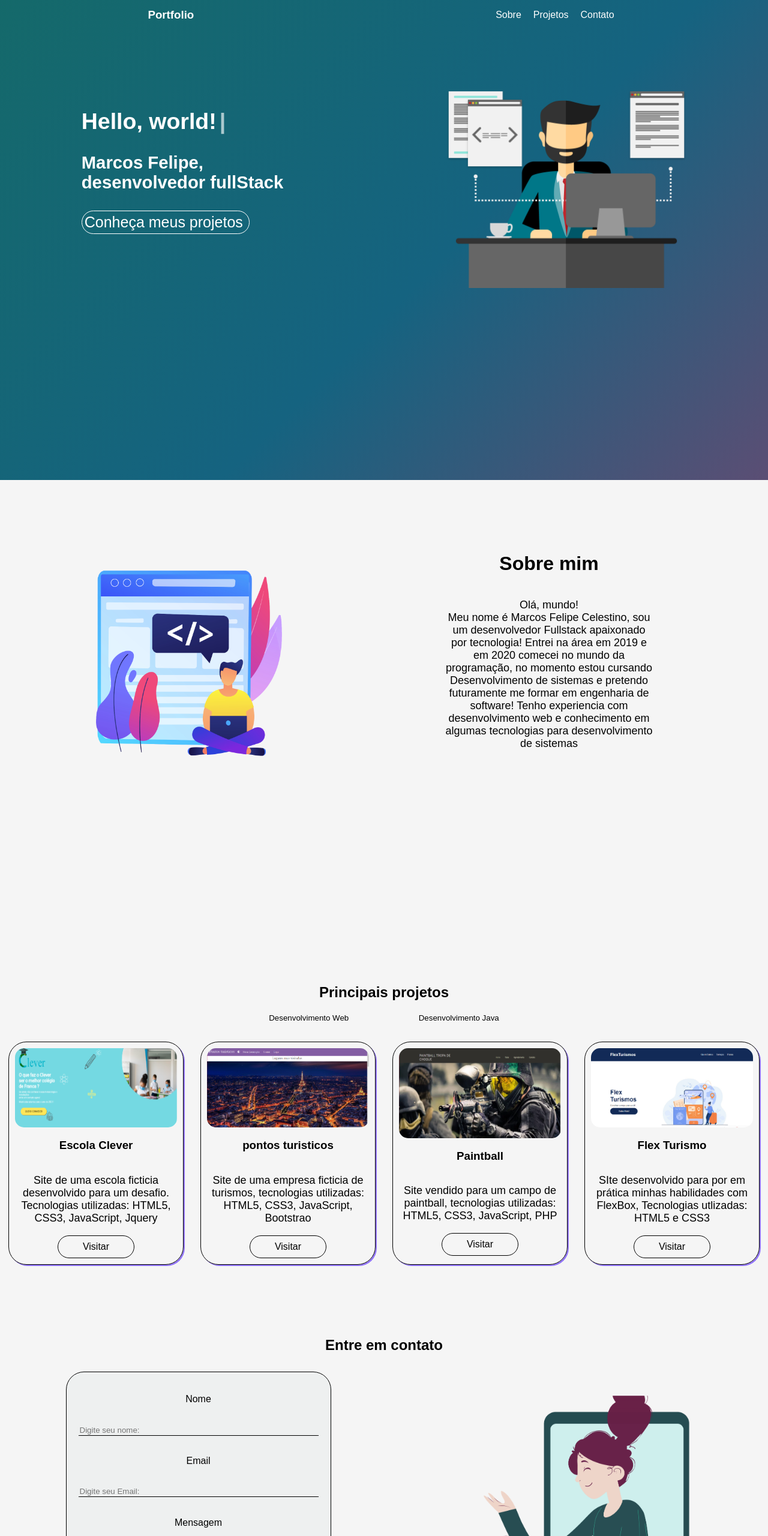
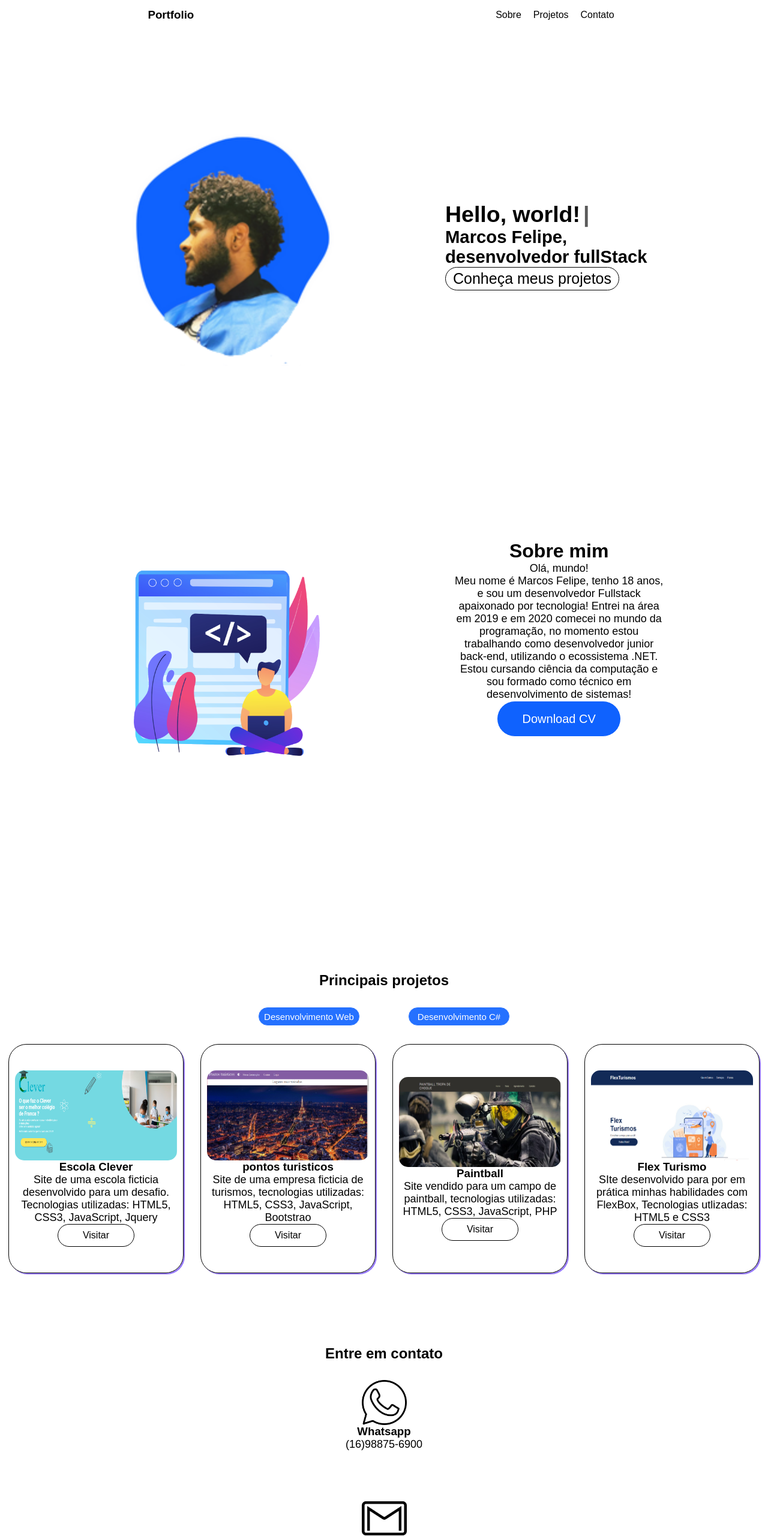
Before and after one commit to Mxrcos999/Portfolio, a plain HTML site: page index.html in a window 1280 px wide. Shown: the top 2560 px of the page at 60% size. Drawn offline with Linux system fonts and the light colour scheme.

Commit message:
corrigindo projeto

```diff
--- a/css/style.css
+++ b/css/style.css
@@ -1,7 +1,5 @@
-body{
+body *{
     margin: 0px;
-    background-color: whitesmoke;
-    color: black;
     font-family: Arial, Helvetica, sans-serif;
 }
 
@@ -12,7 +10,7 @@ body{
     justify-content: space-around;
     height: 50px;
     width: 100%;
-    color: white;
+    color: rgb(0, 0, 0);
     align-items:center ;
 
 }
@@ -22,13 +20,13 @@ body{
 }
 .menu a{
     text-decoration: none;
-    color: white;
+    color: rgb(0, 0, 0);
 
 
 }
 
 .menu a:hover{
-    border-bottom: 1px solid whitesmoke;
+    border-bottom: 1px solid rgb(0, 0, 0);
 
 }
 .menu li{
@@ -39,24 +37,40 @@ body{
 }
 .apresentacao{
     display: flex;
-    justify-content: space-around;
-    margin-top: 100px;
     flex-wrap: wrap;
-    color: white;
+    align-items: center;
+    height: 90vh;
+    max-width: 1250px;
+    width: 100%;
+    color: rgb(0, 0, 0);
+    justify-content: space-evenly;
 }
-
+.apresentacao img{
+    display: flex;
+    max-width: 400px;
+    width: 100%;
+}
+body{
+    margin: 0;
+    background-color: white;
+    color: black;
+}
 .txt-apresent{
     max-width: 337px;
     width: 100%;
     font-size: 25px;
     font-family: Arial, Helvetica, sans-serif;
-}
-.apresentacao img{
-    max-width: 400px;
-    width: 100%;
-
+    display: flex;
+    flex-wrap: wrap;
 
 }
+.txt-apresent h3{
+    display: flex;
+    max-width: 350px;
+    width: 100%;
+    flex-wrap: wrap;
+}
+
  .imagem img{
     max-width: 300px;
     width: 100%;
@@ -65,18 +79,21 @@ body{
 }
 .btn{
     text-decoration: none;
-    color: white;
-    border: 1px solid white;
+    justify-content: center;
+    align-items: center;
+    color: rgb(0, 0, 0);
+    border: 1px solid rgb(0, 0, 0);
     border-radius: 30em;
     padding: 4px;
     display: flex;
-    max-width: 270px;
+    max-width: 280px;
     width: 100%;
     text-align: center;
 }
 .btn:hover{
-    background-color: white;
-    color: rgb(3, 3, 3);
+    background-color: #0F62FE;
+    color: rgb(255, 255, 255);
+    border: 1px solid rgb(255, 255, 255);
     transition: 0.6s;
 }
 /*fim da apresentação e header*/
@@ -86,21 +103,42 @@ body{
     flex-direction: row-reverse;
     margin-top: 100px;
     height: 90vh;
-    max-width: 1200px;
-    width: 100%;
-    justify-content: space-around;
+    justify-content: center;
     flex-wrap: wrap;
+    justify-content: space-evenly;
 }
 
 .text-sobre{
     display: flex;
     flex-direction: column;
     text-align: center;
-    width: 350px;
-
+    max-width: 350px;
+    width: 100%;
+    align-items: center;
 
 }
 
+
+.text-sobre a{
+    width: 100%;
+    max-width: 205px;
+    background-color: #0F62FE;
+    height: 58px;
+    display: flex;
+    align-items: center;
+    justify-content: center;
+    color: rgb(255, 255, 255);
+    border: 1px solid rgb(255, 254, 254);
+    border-radius: 30em;
+    font-size: 20px;
+    text-decoration: none;
+
+}
+.text-sobre a:hover{
+    background-color: #1155d3;
+    transition: 0.5s;
+
+}
 .sobre img{
     max-width: 410px;
     width: 100%;
@@ -126,22 +164,26 @@ body{
     max-width: 500px;
     width: 100%;
     margin: auto;
+    flex-wrap: wrap;
 
 }
 .menuProjetos button{
     border-style: none;
-    border-bottom: 1px solid whitesmoke;
-    color: black;
-    background-color: transparent;
-
-
-
+    border: 1px solid rgb(255, 255, 255);
+    border-radius: 30em;
+    width: 100%;
+    font-size: 15px;
+    max-width: 170px;
+    height: 70px;
+    color: rgb(255, 254, 254);
+    background-color: #2571ff;
+    height: 32px;
+    cursor: pointer;
+    margin-top: 30px;
 }
-#btnProjeto:hover{
-    color: white;
-    background-color: black;
+.menuProjetos button:hover{
+    background-color: #1155d3;
     transition: 0.5s;
-    border-radius: 10px;
 }
 .menuProjetos a:hover{
     border-bottom: 1px solid whitesmoke;
@@ -162,13 +204,15 @@ body{
     flex-direction: column;
     width: 100%;
     max-width: 270px;
-    height: 350px;
+    height: 360px;
     border: 1px solid black;
     border-radius: 30px;
     padding: 10px;
     margin-bottom: 20px;
     margin-top: 30px;
+    padding-bottom: 10px;
     text-align: center;
+    justify-content: center;
     align-items: center;
 }
 
@@ -229,17 +273,24 @@ body{
 /*------------contato*/
 .contato{
     display: flex;
-    align-items: center;
-    justify-content: space-around;
-    flex-direction: row-reverse;
+    flex-direction: column;
     margin-top: 30px;
 
 
 }
-.contato img{
-    max-width: 400px;
+.itemContato{
+    display: flex;
+    flex-direction: column;
+    justify-content: center;
+    align-items: center;
+    margin-bottom: 75px;
+}
+.itemContato img{
+    max-width: 75px;
     width: 100%;
+    height: 75px;
 }
+
 .tituloContato{
     text-align: center;
     margin-top: 100px;
@@ -276,14 +327,32 @@ form textarea{
 }
 /*-------------footer-------------*/
 footer{
+    background-image:url(/img/wave.svg) ;
+    background-repeat: no-repeat;
+    background-size: cover;
+    background-position: center;
+    flex-wrap: wrap;
     display: flex;
     flex-direction: column;
     text-align: center;
-    margin-top:100px ;
+    align-items: center;
+    justify-content: center;
+    padding-top: 180px;
+    color: white;
+    font-size: 20px;
+    max-width: 4000px;
+    width: 100%;
+
+}
+footer p{
+    display: flex;
+    flex-wrap: wrap;
+
 }
 .icons a{
-    color: black;
+    color: rgb(255, 253, 253);
 }
+
 /*-----------------animação--------------------*/
 
 @keyframes back{
@@ -364,27 +433,27 @@ footer{
 
 }
 
-@media(max-width:855px){
-    .contato img{
-        display: none;
-    }
-
-}
-
 }
 
 /*------------teste---------*/
 [data-anime]{
     opacity: 0;
-    transition: .4s;
+    transition: .8s;
 }
 [data-anime="left"]{
-    transform: translate3d(-65px, 0, 0);
+    transform: translate3d(-110px, 0, 0);
 }
 [data-anime="right"]{
-    transform: translate3d(65px, 0, 0);
+    transform: translate3d(110px, 0, 0);
 }
 [data-anime].animate{
     opacity: 1;
     transform: translate3d(0px, 0px, 0px);
 }
+.testeimg{
+    background-size: cover;
+    background-position: center;
+    height: 100vh;
+    display: flex;
+    flex-direction: column;
+}
--- a/index.html
+++ b/index.html
@@ -9,7 +9,7 @@
     <title>Portfolio</title>
 </head>
 <body>
-    <div class="anima">
+    <div class="testeimg">
     <div class="header">
         <div><h3>Portfolio</h3></div>
 
@@ -19,21 +19,21 @@
             <li><a href="#ancoraContato">Contato</a></li>
         </div>
     </div>
-
     <div class="apresentacao">
+        <img src="/img/Design_sem_nome__2_-removebg-preview.png" alt="">
         <div class="txt-apresent">
             <h2 id="hello">Hello, world!</h2>
             <h3>Marcos Felipe,<br>desenvolvedor fullStack</h3>
             <a href="#ancoraProjetos" class="btn">Conheça meus projetos</a>
         </div>
-
-        <img src="img/kisspng-html-responsive-web-design-web-development-softwar-coder-transparent-png-5a756d8e097f52.3199091515176451980389.png" alt="">
     </div>
 </div>
     <div class="sobre">
         <div class="text-sobre" id="ancoraSobre" data-anime="right">
             <h1>Sobre mim</h1>
-            <p >Olá, mundo!<br>Meu nome é Marcos Felipe Celestino, sou um desenvolvedor Fullstack apaixonado por tecnologia! Entrei na área em 2019 e em 2020 comecei no mundo da programação, no momento estou cursando Desenvolvimento de sistemas e pretendo futuramente me formar em engenharia de software! Tenho experiencia com desenvolvimento web e conhecimento em algumas tecnologias para desenvolvimento de sistemas</p>
+            <p >Olá, mundo!<br>Meu nome é Marcos Felipe, tenho 18 anos, e sou um desenvolvedor Fullstack apaixonado por tecnologia! Entrei na área em 2019 e em 2020 comecei no mundo da programação, no momento estou trabalhando como desenvolvedor junior back-end, utilizando o ecossistema .NET. Estou cursando ciência da computação e sou formado como técnico em desenvolvimento de sistemas!</p>
+            <a href="/cv/Profile.pdf" download="Profile.pdf" type="application/pdf">Download CV</a>
+
         </div>
         <div>
             <img src="img/imgHe.png" data-anime="left" alt="">
@@ -43,7 +43,7 @@
         <h2 id="ancoraProjetos">Principais projetos</h2>
         <div class="menuProjetos">
             <button id="btnProjeto" onclick="mudaCardWeb()">Desenvolvimento Web</button>
-            <button id="btnProjeto"onclick="mudacard()">Desenvolvimento Java</button>
+            <button id="btnProjeto"onclick="mudacard()">Desenvolvimento C#</button>
         </div>
         <div class="web" id='web'>
 
@@ -81,26 +81,26 @@
   <div class="java " id="java">
 
     <div class="card">
-        <img id="img" src="img/bancos.png" alt="">
+        <img id="img" src="img/safepoint.png" alt="">
 
-            <h3 id="titulo">Cadastro de dados Bancarios</h3>
-            <p id="p">Sistema de cadastro de pessoas fisicas em juridicas. Tecnologias utilizadas: Java, SQL</p>
-            <a href="https://github.com/Mxrcos999/CrudsJava/tree/main/Bancos" target="_blank">Visitar</a>
+            <h3 id="titulo">Safe point</h3>
+            <p id="p">Projeto desenvolvido para ajudar mulheres e a comunidade LGBT a denunciarem locais de perigo. Desenvolvido com C#, Asp net, EF core e Identity</p>
+            <a href="https://www.linkedin.com/posts/marcos-felipe-2528a5158_softwareengineering-csharp-carreira-activity-6945693994743947264-tIko?utm_source=share&utm_medium=member_desktop" target="_blank">Visitar</a>
     </div>
 
    <div class="card">
-        <img id="img" src="img/meetap.png" alt="">
+        <img id="img" src="img/dashBord.png" alt="">
 
-        <h3 id="titulo">Cadastro de eventos</h3>
-        <p id="p">Sistema de cadastro de eventos feito para web. Tecnologias utilizadas, XHTML, CSS3, Java, JSF (primeFaces) e SQL</p>
+        <h3 id="titulo">Dashboard</h3>
+        <p id="p">Sistema de login para acessar um dashboard, desenvolvido com C#, windows forms e o banco de dados MySql</p>
         <a href="https://github.com/Mxrcos999/CrudsJava/tree/main/meetapp" target="_blank">Visitar</a>
     </div>
 
    <div class="card">
-         <img id="img" src="img/pontodeacesso.jpeg" alt="">
+         <img id="img" src="img/loja.png" alt="">
 
-          <h3 id="titulo">Controle de ponto de acesso</h3>
-          <p id="p"> Sistema de controle de ponto de acesso, Desenvolvido com Java, SpringBoot e JPA</p>
+          <h3 id="titulo">Sistema de vendas</h3>
+          <p id="p"> Sistema de vendas, desenvolvido com C#, Windows forms que consome uma API desenvolvida com Asp net, banco MySql</p>
            <a href="https://github.com/Mxrcos999/CrudsJava/tree/main/live" target="_blank">Visitar</a>
    </div>
 
@@ -112,25 +112,21 @@
     <h2 >Entre em contato</h2>
 </div>
   <div class="contato" id="ancoraContato">
-
-      <img src="img/contato.png" alt="">
-      <form action="processa.php" method="POST" name="formContato">
-
-        <label for="">Nome</label>
-        <input type="text" name="nome" id="nome" class="inputs" placeholder="Digite seu nome:">
-        <label for="">Email</label>
-        <input type="email" name="email" class="inputs" required placeholder="Digite seu Email:">
-        <label for="">Mensagem</label>
-        <textarea name="mensagem" id="" cols="30" rows="10" id="mensagem" placeholder="Digite sua mensagem:"></textarea>
-        <input onclick="validaForm()" class="envia" type="submit">
-      </form>
+    <div class="itemContato">
+            <img src="img/whatsapp.png" alt="">
+            <h3>Whatsapp</h3>
+            <p>(16)98875-6900</p>
+        </div>
+        <div class="itemContato">
+            <img src="img/gmail.png" alt="">
+            <h3>Email</h3>
+            <p>Marcosfelipehd3@gmail.com</p>
+        </div>
 
   </div>
   <footer>
-      <div class="rodape">
-          <p>Desenvolvido por Marcos Felipe Celestino</p>
-          <p>Email: Marcosfelipehd3@gmail.com</p>
-      </div>
+    <p>Desenvolvido por Marcos Felipe Celestino</p>
+    <p>Email: Marcosfelipehd3@gmail.com</p>
       <div class="icons">
         <a href="https://github.com/Mxrcos999" target="_blank"> <i class="fab fa-github"></i></a>
         <a href="https://www.linkedin.com/in/marcos-felipe-2528a5158/" target="_blank"><i class="fab fa-linkedin-in"></i></a>
--- a/js/script.js
+++ b/js/script.js
@@ -2,7 +2,7 @@ function typeWrite(elemento) {
     const textoArray = elemento.innerHTML.split('');
     elemento.innerHTML = '';
     textoArray.forEach((letra, i) => {
-        setTimeout(() => elemento.innerHTML += letra, 75 * i)
+        setTimeout(() => elemento.innerHTML += letra, 140 * i)
     });
 }
 const titulo = document.querySelector('#hello');
@@ -186,7 +186,7 @@ menu.forEach(item => {
   const animationClass = 'animate';
 
   function animeScroll() {
-    const windowTop = window.pageYOffset + ((window.innerHeight *3)/4);
+    const windowTop = window.pageYOffset + ((window.innerHeight * 4)/4);
     target.forEach(function(element) {
       if((windowTop) > element.offsetTop) {
         element.classList.add(animationClass);
```
Also changed, not shown: img/Design sem nome.png (added), img/Design_sem_nome-removebg-preview (1).png (added), img/Design_sem_nome__2_-removebg-preview.png (added), img/bancos.png (deleted), img/dashBord.png (added), img/gmail.png (added), img/laptop-ga44ba7cab_1920.jpg (added), img/loja.png (added), img/safepoint.png (added), img/software-developer-g1bb91ef41_1920.jpg (added), img/wave.svg (added), img/whatsapp.png (added), 1 other file.
